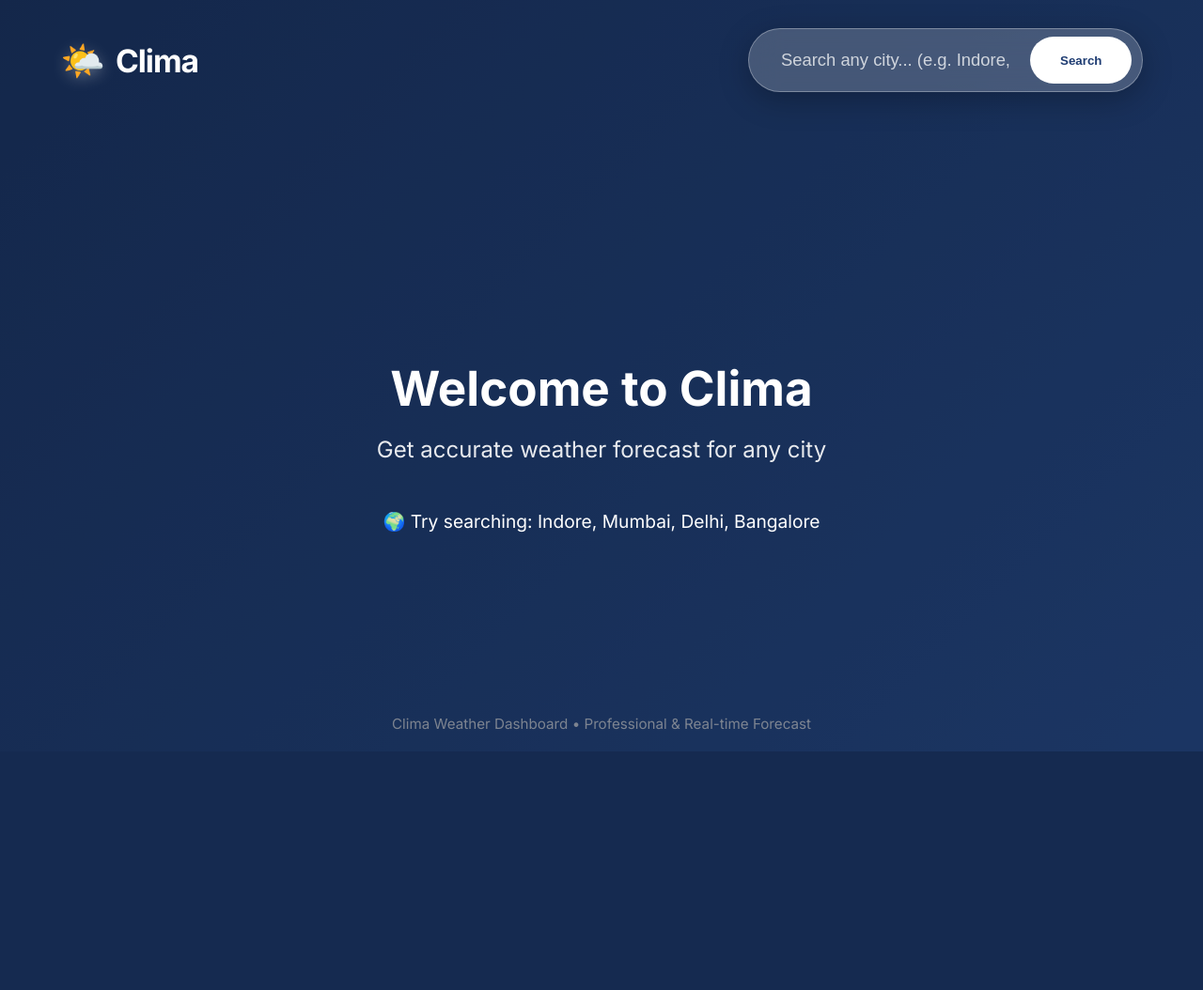
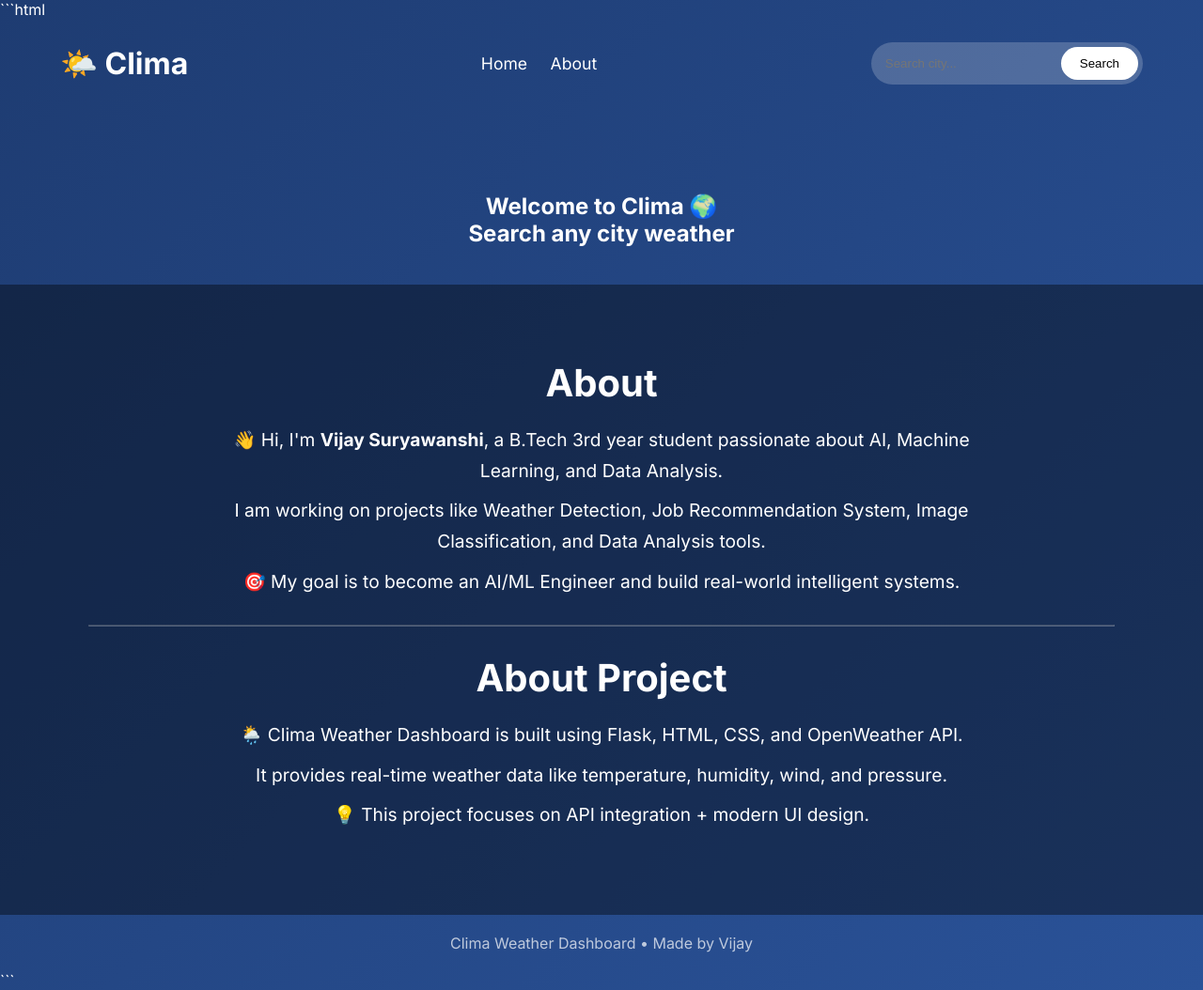
Before and after one commit to vijay7224/Weather-Detection-System-using-API, a Flask app: page / in a window 1280 px wide. Shown: the whole page at 94% size. Before the commit the page ends 800 px from the top, so only its background shows below. Run offline with Flask 3, Linux system fonts and the light colour scheme.

Commit message:
Refactor index.html for UI enhancements and content
Updated styles and layout for improved UI. Added about section with project details.

````diff
--- a/weather/templates/index.html
+++ b/weather/templates/index.html
@@ -1,9 +1,11 @@
+```html
 <!DOCTYPE html>
 <html lang="en">
 <head>
     <meta charset="UTF-8">
     <meta name="viewport" content="width=device-width, initial-scale=1.0">
     <title>Clima • Weather</title>
+
     <style>
         @import url('https://fonts.googleapis.com/css2?family=Inter:wght@400;500;600;700&display=swap');
 
@@ -13,270 +15,220 @@
             box-sizing: border-box;
         }
 
+        html {
+            scroll-behavior: smooth;
+        }
+
         body {
             font-family: 'Inter', sans-serif;
-            height: 100vh;
-            overflow: hidden;
             color: white;
             background: linear-gradient(135deg, #1e3c72 0%, #2a5298 100%);
-            position: relative;
-        }
-
-        .bg-overlay {
-            position: absolute;
-            inset: 0;
-            background: rgba(0, 0, 0, 0.35);
-            z-index: 1;
         }
 
         .container {
             position: relative;
-            z-index: 2;
-            height: 100vh;
-            display: flex;
-            flex-direction: column;
         }
 
         header {
-            padding: 30px 5%;
+            padding: 25px 5%;
             display: flex;
             justify-content: space-between;
             align-items: center;
-            z-index: 10;
         }
 
         .logo {
             display: flex;
             align-items: center;
-            gap: 12px;
-            font-size: 2.1rem;
+            gap: 10px;
+            font-size: 2rem;
             font-weight: 700;
-            letter-spacing: -1px;
+            color: white;
             text-decoration: none;
-            color: white;
         }
 
-        .logo-icon {
-            font-size: 2.4rem;
-            filter: drop-shadow(0 4px 8px rgba(255,255,255,0.3));
+        .nav-links a {
+            color: white;
+            margin-left: 20px;
+            text-decoration: none;
+            font-size: 1.1rem;
         }
 
         .search-form {
             display: flex;
-            background: rgba(255,255,255,0.20);
-            backdrop-filter: blur(16px);
-            border: 1px solid rgba(255,255,255,0.3);
+            background: rgba(255,255,255,0.2);
             border-radius: 50px;
-            padding: 8px 12px;
-            width: 420px;
-            box-shadow: 0 8px 32px rgba(0,0,0,0.25);
+            padding: 5px;
         }
 
         .search-form input {
-            flex: 1;
             background: transparent;
             border: none;
+            color: white;
+            padding: 10px;
             outline: none;
-            color: white;
-            font-size: 1.15rem;
-            padding: 14px 22px;
-            z-index: 20;
-            position: relative;
-        }
-
-        .search-form input:focus {
-            background: rgba(255,255,255,0.15);
-            box-shadow: 0 0 0 3px rgba(255,255,255,0.3);
-        }
-
-        .search-form input::placeholder {
-            color: rgba(255,255,255,0.75);
         }
 
         .search-form button {
             background: white;
-            color: #1e3c72;
             border: none;
-            padding: 14px 32px;
+            padding: 10px 20px;
             border-radius: 50px;
-            font-weight: 600;
             cursor: pointer;
-            transition: all 0.3s;
-        }
-
-        .search-form button:hover {
-            transform: scale(1.05);
         }
 
         main {
-            flex: 1;
-            display: flex;
-            padding: 0 5%;
-            gap: 40px;
-            align-items: center;
-            z-index: 5;
-        }
-
-        .current-weather {
-            flex: 1;
+            padding: 40px 5%;
         }
 
         .city-name {
-            font-size: 3.2rem;
-            font-weight: 700;
-            margin-bottom: 8px;
+            font-size: 2.5rem;
         }
 
         .temp {
-            font-size: 8rem;
-            font-weight: 700;
-            line-height: 1;
-            margin: 20px 0 10px 0;
-        }
-
-        .temp sup {
-            font-size: 3rem;
-            vertical-align: super;
-        }
-
-        .condition {
-            font-size: 1.8rem;
-            margin-bottom: 30px;
-            opacity: 0.95;
-        }
-
-        .weather-icon img {
-            width: 220px;
-            filter: drop-shadow(0 20px 40px rgba(0,0,0,0.5));
+            font-size: 5rem;
         }
 
         .details-grid {
             display: grid;
-            grid-template-columns: repeat(auto-fit, minmax(160px, 1fr));
-            gap: 20px;
-            margin-top: 40px;
+            grid-template-columns: repeat(auto-fit, minmax(150px, 1fr));
+            gap: 15px;
+            margin-top: 30px;
         }
 
         .detail-card {
-            background: rgba(255,255,255,0.12);
-            backdrop-filter: blur(12px);
-            border-radius: 20px;
-            padding: 20px;
-            transition: all 0.3s;
-        }
-
-        .detail-card:hover {
-            transform: translateY(-5px);
+            background: rgba(255,255,255,0.2);
+            padding: 15px;
+            border-radius: 10px;
         }
 
         .sidebar {
-            width: 320px;
-            background: rgba(255,255,255,0.12);
-            backdrop-filter: blur(16px);
-            border-radius: 28px;
-            padding: 30px;
-            height: fit-content;
+            margin-top: 30px;
+            background: rgba(255,255,255,0.2);
+            padding: 20px;
+            border-radius: 10px;
+        }
+
+        /* ABOUT SECTION */
+        #about {
+            padding: 80px 5%;
+            background: rgba(0,0,0,0.4);
+            text-align: center;
+        }
+
+        #about h2 {
+            font-size: 2.5rem;
+            margin-bottom: 20px;
+        }
+
+        #about p {
+            max-width: 800px;
+            margin: 10px auto;
+            font-size: 1.2rem;
+            line-height: 1.7;
         }
 
         footer {
-            padding: 20px 5%;
+            padding: 20px;
             text-align: center;
-            font-size: 0.95rem;
             opacity: 0.7;
-        }
-
-        @media (max-width: 1024px) {
-            main { flex-direction: column; }
-            .sidebar { width: 100%; }
-            .search-form { width: 100%; max-width: 420px; }
         }
     </style>
 </head>
+
 <body>
 
 <div class="container">
-    <div class="bg-overlay"></div>
 
+    <!-- HEADER -->
     <header>
-        <!-- Logo Added Here -->
-        <a href="#" class="logo">
-            <span class="logo-icon">🌤️</span>
-            Clima
-        </a>
+        <a href="#" class="logo">🌤️ Clima</a>
+
+        <div class="nav-links">
+            <a href="/">Home</a>
+            <a href="#about">About</a>
+        </div>
 
         <form method="POST" class="search-form">
-            <input type="text" name="city"
-                   placeholder="Search any city... (e.g. Indore, Mumbai, Delhi)"
-                   required autocomplete="off">
+            <input type="text" name="city" placeholder="Search city..." required>
             <button type="submit">Search</button>
         </form>
     </header>
 
+    <!-- MAIN -->
     <main>
+
         {% if weather %}
             {% if weather.error %}
-                <div style="color: #ff6b6b; font-size: 1.6rem; text-align: center; width: 100%; padding: 40px;">
-                    {{ weather.error }}
-                </div>
+                <h2>{{ weather.error }}</h2>
             {% else %}
-                <!-- Current Weather -->
-                <div class="current-weather">
-                    <div class="city-name">{{ weather.city }}, {{ weather.country }}</div>
+                <div class="city-name">{{ weather.city }}, {{ weather.country }}</div>
 
-                    <div style="display: flex; align-items: center; gap: 30px;">
-                        <div>
-                            <div class="temp">{{ weather.temp }}<sup>°C</sup></div>
-                            <div class="condition">{{ weather.main }} — {{ weather.desc | title }}</div>
-                            <p style="font-size: 1.4rem;">Feels like <strong>{{ weather.feels_like }}°C</strong></p>
-                        </div>
+                <div class="temp">{{ weather.temp }}°C</div>
+                <div>{{ weather.main }} - {{ weather.desc }}</div>
 
-                        <div class="weather-icon">
-                            <img src="http://openweathermap.org/img/wn/{{ weather.icon }}@4x.png"
-                                 alt="{{ weather.desc }}">
-                        </div>
-                    </div>
-
-                    <div class="details-grid">
-                        <div class="detail-card">
-                            <strong>🔺 Max</strong><br>{{ weather.temp_max }}°C
-                        </div>
-                        <div class="detail-card">
-                            <strong>🔻 Min</strong><br>{{ weather.temp_min }}°C
-                        </div>
-                        <div class="detail-card">
-                            <strong>💧 Humidity</strong><br>{{ weather.humidity }}%
-                        </div>
-                        <div class="detail-card">
-                            <strong>🌬️ Wind</strong><br>{{ weather.wind }} km/h
-                        </div>
-                        <div class="detail-card">
-                            <strong>📊 Pressure</strong><br>{{ weather.pressure }} hPa
-                        </div>
-                    </div>
+                <div class="details-grid">
+                    <div class="detail-card">Max: {{ weather.temp_max }}°C</div>
+                    <div class="detail-card">Min: {{ weather.temp_min }}°C</div>
+                    <div class="detail-card">Humidity: {{ weather.humidity }}%</div>
+                    <div class="detail-card">Wind: {{ weather.wind }} km/h</div>
+                    <div class="detail-card">Pressure: {{ weather.pressure }}</div>
                 </div>
 
-                <!-- Sidebar -->
                 <div class="sidebar">
-                    <h3>Additional Information</h3>
-                    <p><strong>Visibility:</strong> {{ weather.visibility or '10' }} km</p>
-                    <p><strong>Sunrise:</strong> {{ weather.sunrise or '06:15 AM' }}</p>
-                    <p><strong>Sunset:</strong> {{ weather.sunset or '06:48 PM' }}</p>
+                    <p>Visibility: {{ weather.visibility }}</p>
+                    <p>Sunrise: {{ weather.sunrise }}</p>
+                    <p>Sunset: {{ weather.sunset }}</p>
                 </div>
             {% endif %}
         {% else %}
-            <!-- Default Welcome Screen -->
-            <div style="text-align: center; width: 100%; margin-top: 80px; color: white;">
-                <h2 style="font-size: 3.2rem; margin-bottom: 20px;">Welcome to Clima</h2>
-                <p style="font-size: 1.5rem; opacity: 0.9;">Get accurate weather forecast for any city</p>
-                <p style="margin-top: 50px; font-size: 1.2rem;">🌍 Try searching: Indore, Mumbai, Delhi, Bangalore</p>
-            </div>
+            <h2 style="text-align:center; margin-top:50px;">
+                Welcome to Clima 🌍 <br> Search any city weather
+            </h2>
         {% endif %}
+
     </main>
 
+    <!-- ABOUT SECTION -->
+    <section id="about">
+        <h2>About</h2>
+
+        <p>
+            👋 Hi, I'm <strong>Vijay Suryawanshi</strong>, a B.Tech 3rd year student passionate about
+            AI, Machine Learning, and Data Analysis.
+        </p>
+
+        <p>
+            I am working on projects like Weather Detection, Job Recommendation System,
+            Image Classification, and Data Analysis tools.
+        </p>
+
+        <p>
+            🎯 My goal is to become an AI/ML Engineer and build real-world intelligent systems.
+        </p>
+
+        <hr style="margin:30px; opacity:0.3;">
+
+        <h2>About Project</h2>
+
+        <p>
+            🌦️ Clima Weather Dashboard is built using Flask, HTML, CSS, and OpenWeather API.
+        </p>
+
+        <p>
+            It provides real-time weather data like temperature, humidity, wind, and pressure.
+        </p>
+
+        <p>
+            💡 This project focuses on API integration + modern UI design.
+        </p>
+    </section>
+
     <footer>
-        Clima Weather Dashboard • Professional &amp; Real-time Forecast
+        Clima Weather Dashboard • Made by Vijay
     </footer>
+
 </div>
 
 </body>
 </html>
+```
````
